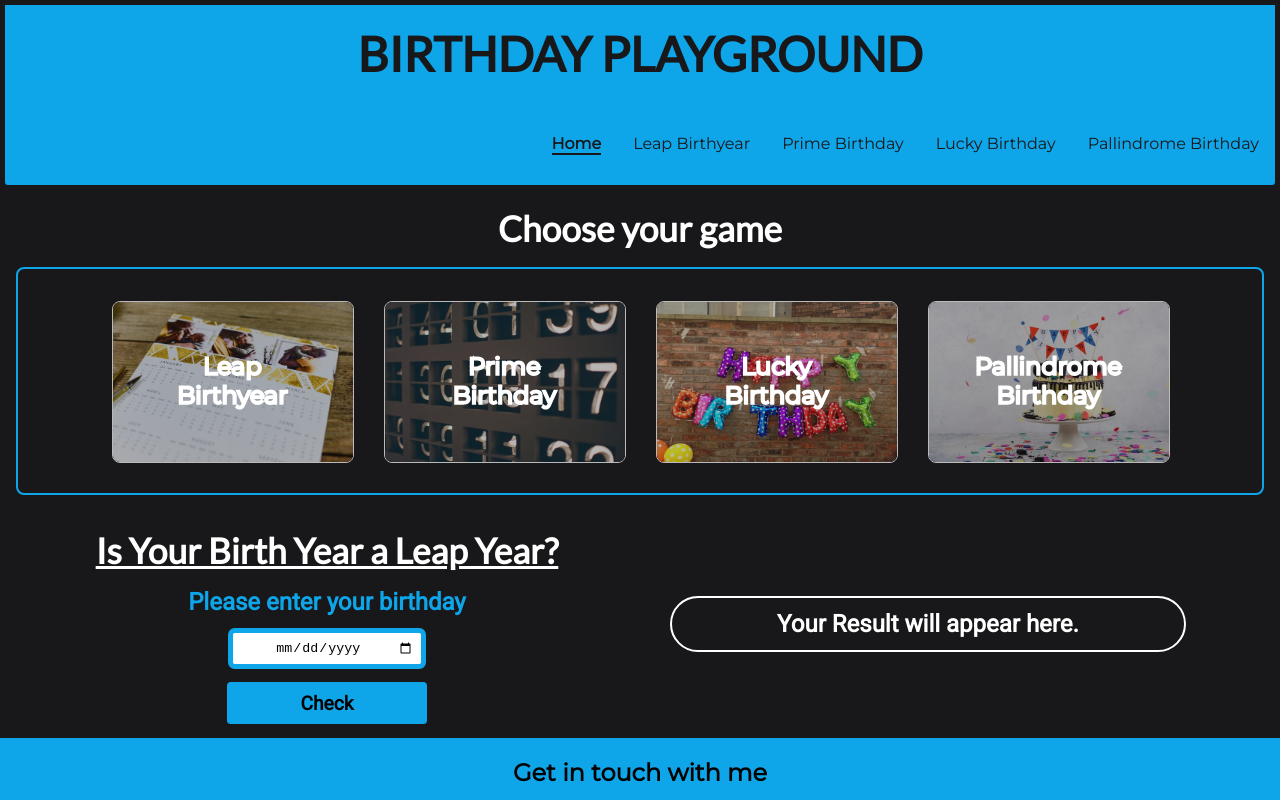
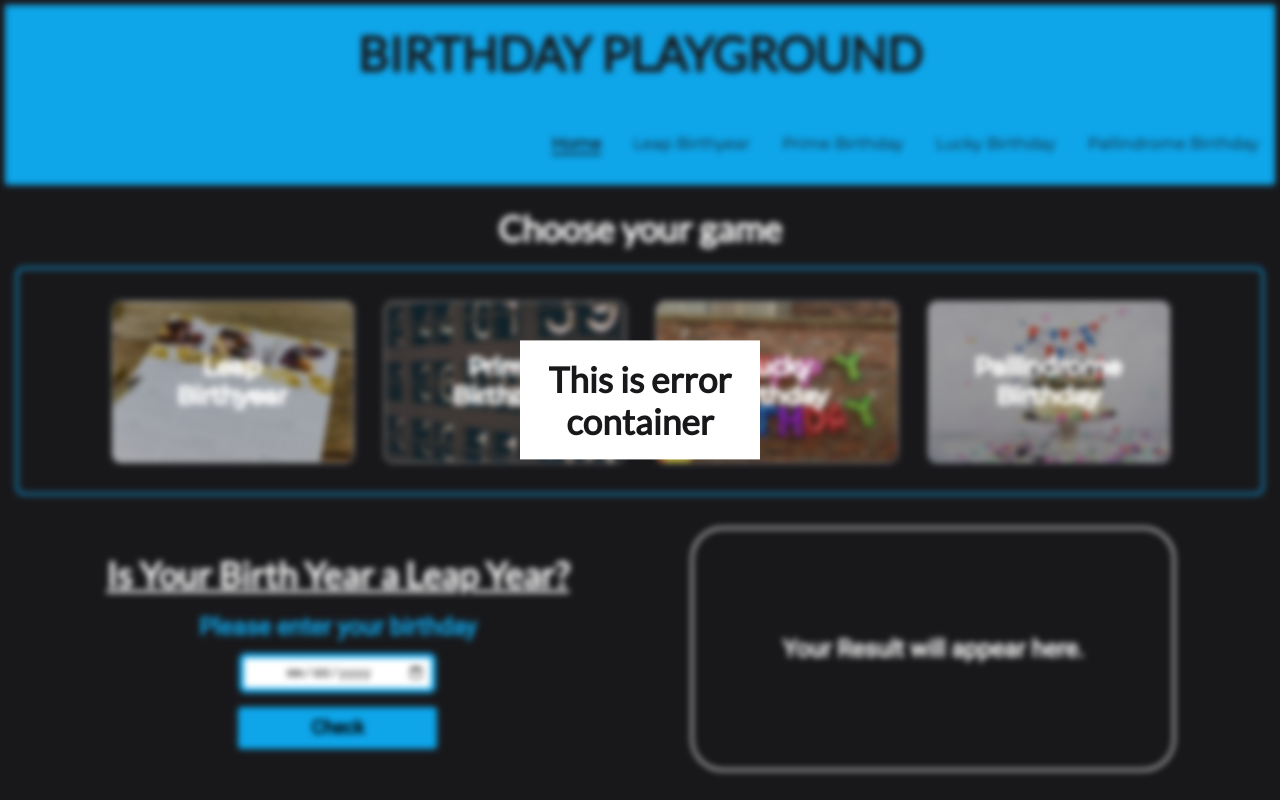
Before and after one commit to thesudeshdas/birthday, a React (Create React App) app: page /leap-birthyear in a window 1280 px wide. Shown: the top 800 px of the page. Built offline with nearby package versions, Linux system fonts and the light colour scheme.

Commit message:
feat: error backdrop

```diff
--- a/src/pages/leap-birthyear.js
+++ b/src/pages/leap-birthyear.js
@@ -87,6 +87,12 @@ const LEAP = () => {
         <button onClick={() => userMessage(yearToCheck)}>Check</button>
       </div>
       {output}
+
+      <div className="container-error-bg">
+        <div className="container-error">
+          <h1>This is error container</h1>
+        </div>
+      </div>
     </div>
   );
 };
--- a/src/style.css
+++ b/src/style.css
@@ -43,6 +43,7 @@ body {
 .container-content {
   text-align: center;
   flex: 1 0 auto;
+  height: 100%;
 }
 
 h1,
@@ -238,8 +239,8 @@ footer ul li a {
   border-radius: 2em;
   margin: 1em;
   float: right;
-  width: 40%;
-  height: 80%;
+  width: 30em;
+  height: 15em;
   display: flex;
   flex-direction: column;
   justify-content: center;
@@ -256,3 +257,24 @@ footer ul li a {
   color: var(--theme-primary);
   border: 2px solid var(--theme-primary);
 }
+
+.container-error-bg {
+  /* display: none; */
+  position: absolute;
+  top: 0;
+  bottom: 0;
+  background-color: transparent;
+  width: 100%;
+  height: 100%;
+  backdrop-filter: blur(3px);
+}
+
+.container-error {
+  position: absolute;
+  top: 50%;
+  left: 50%;
+  transform: translate(-50%, -50%);
+  background-color: var(--text-primary);
+  color: var(--bg-primary);
+  width: 15em;
+}
```
Also changed, not shown: 1 other file (tests, documents, lock files or other folders).
